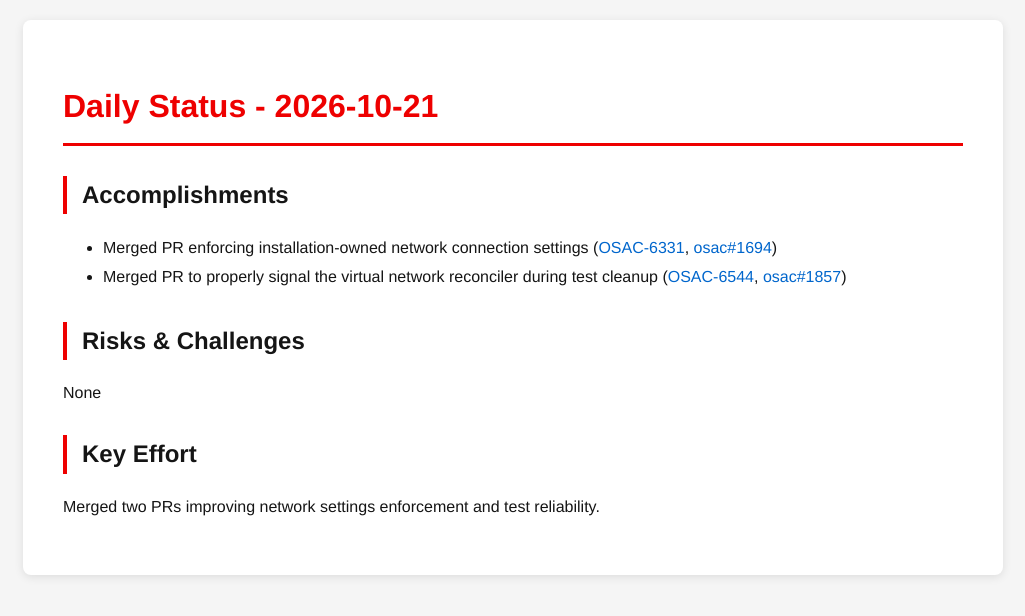
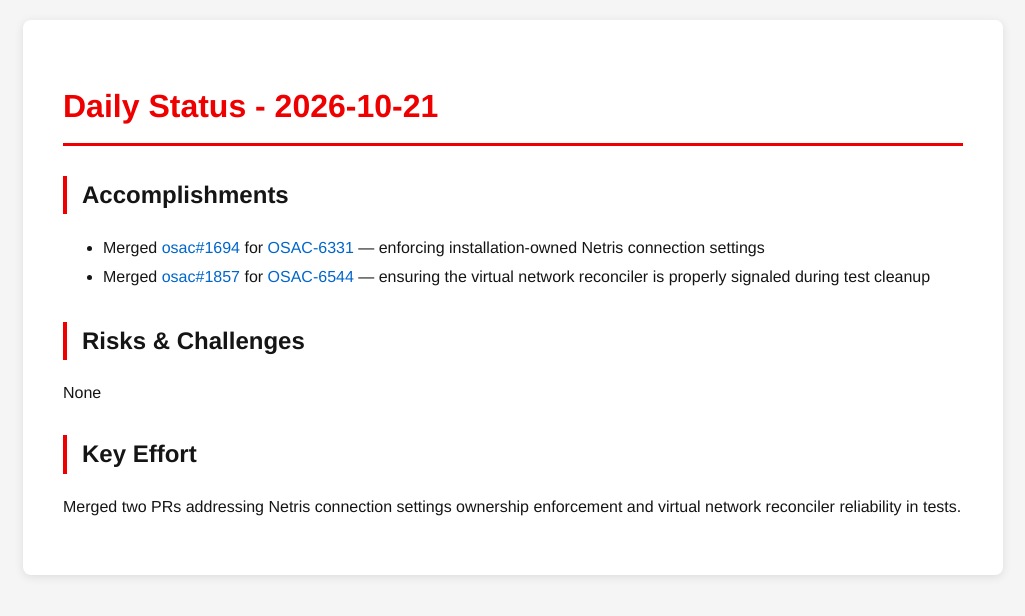
Before and after one commit to tzvatot/daily-status, a Jekyll site: the page built from 2026-10-21.md, in a window 1280 px wide. Shown: the top 616 px of the page, without its empty margins (127-1152 px from the left). Built offline with Jekyll 4.4.1, drawn with Linux system fonts in a browser that asks for light colours.

Commit message:
Daily status update - 2026-10-21

```diff
--- a/2026-10-21.md
+++ b/2026-10-21.md
@@ -7,11 +7,11 @@
 # Daily Status - 2026-10-21
 
 ## Accomplishments
-- Merged PR enforcing installation-owned network connection settings ([OSAC-6331](https://redhat.atlassian.net/browse/OSAC-6331), [osac#1694](https://github.com/osac-project/osac/pull/1694))
-- Merged PR to properly signal the virtual network reconciler during test cleanup ([OSAC-6544](https://redhat.atlassian.net/browse/OSAC-6544), [osac#1857](https://github.com/osac-project/osac/pull/1857))
+- Merged [osac#1694](https://github.com/osac-project/osac/pull/1694) for [OSAC-6331](https://redhat.atlassian.net/browse/OSAC-6331) — enforcing installation-owned Netris connection settings
+- Merged [osac#1857](https://github.com/osac-project/osac/pull/1857) for [OSAC-6544](https://redhat.atlassian.net/browse/OSAC-6544) — ensuring the virtual network reconciler is properly signaled during test cleanup
 
 ## Risks & Challenges
 None
 
 ## Key Effort
-Merged two PRs improving network settings enforcement and test reliability.
+Merged two PRs addressing Netris connection settings ownership enforcement and virtual network reconciler reliability in tests.
```
